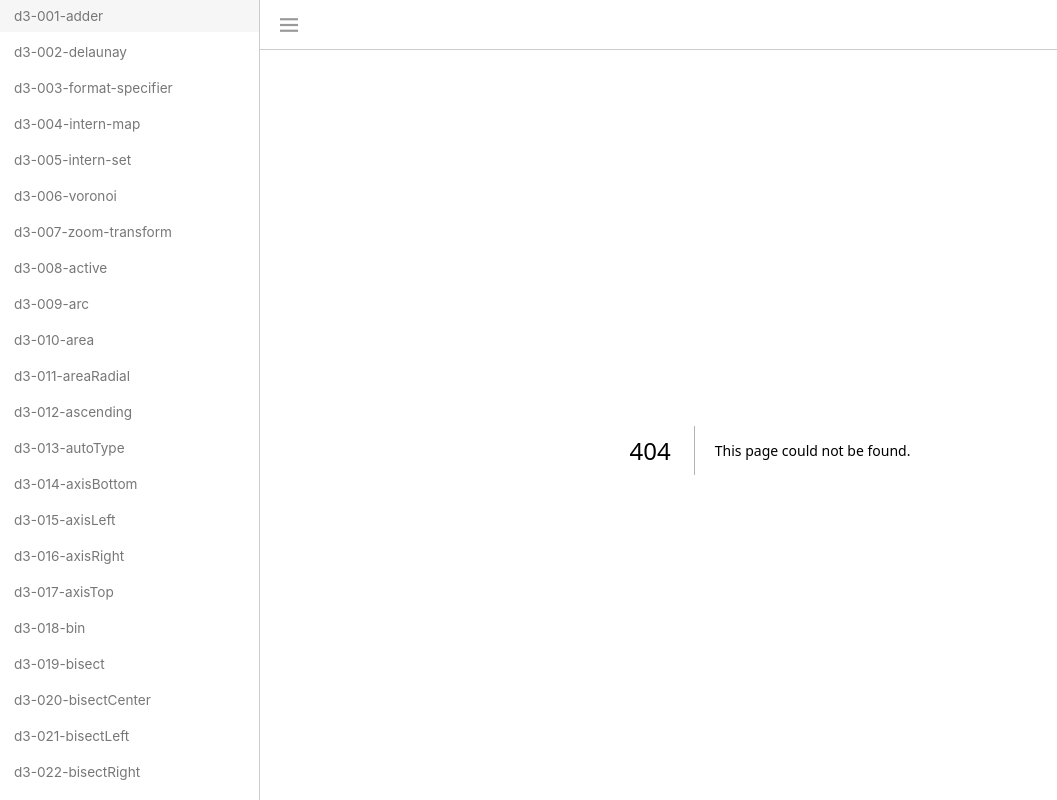
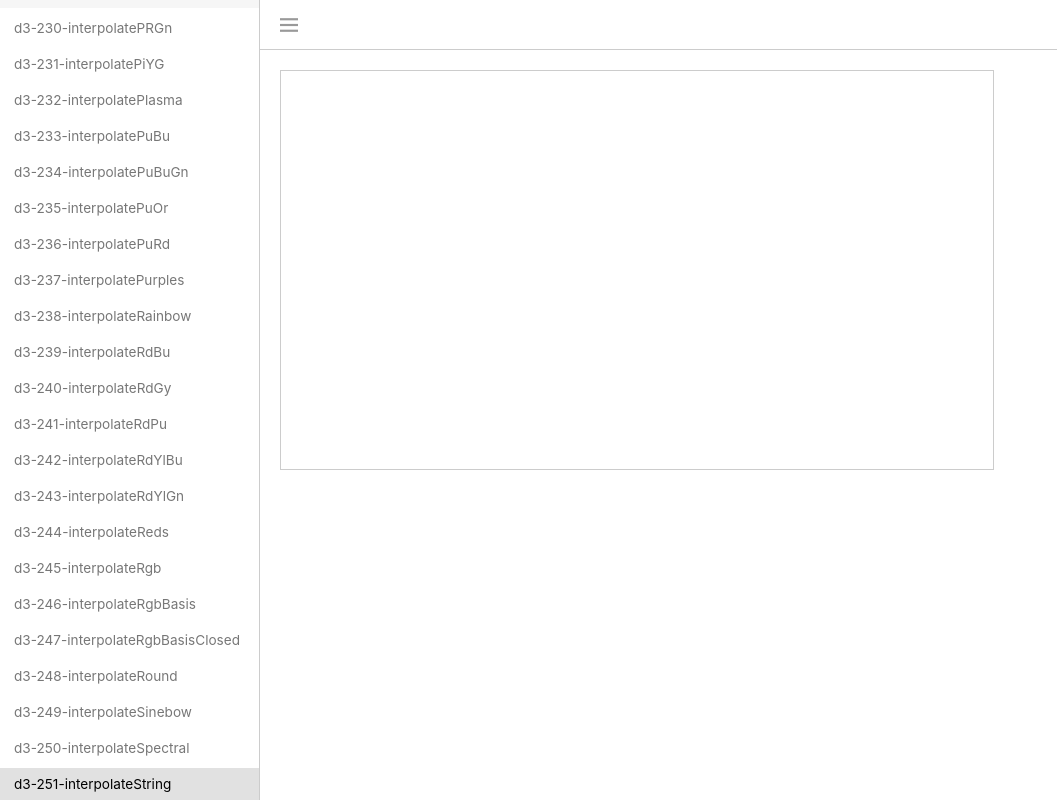
Before and after one commit to wisdomstar94/d3-research, a Next.js app: page /d3-example/d3-251-interpolateString in a window 1280 px wide. Before the commit this address had no page. Shown: the whole page, without its empty margins (0-1057 px from the left). Built offline with nearby package versions, Linux system fonts and the light colour scheme.

Commit message:
d3-251-interpolateString 페이지 작성 완료.

```diff
--- /dev/null
+++ b/src/app/d3-example/d3-251-interpolateString/page.tsx
@@ -0,0 +1,65 @@
+"use client"
+import { interpolateString } from "d3";
+import { NextPage } from "next";
+import Head from "next/head";
+import { useEffect, useRef } from "react";
+import CommonLayout from "../../../components/layouts/common-layout/common-layout.component";
+
+const Index: NextPage = () => {
+  return (
+    <>
+      <Head>
+        <title>d3-251-interpolateString</title>
+        <meta name="description" content="d3-251-interpolateString 예시 코드 페이지입니다." />
+        <link rel="icon" href="/favicon.ico" />
+      </Head>
+
+      <CommonLayout>
+        <PageContents />
+      </CommonLayout>
+    </>
+  );
+};
+
+const PageContents = () => {
+  const boxElementRef = useRef<HTMLDivElement>(null);
+
+  useEffect(() => {
+    while (boxElementRef.current?.hasChildNodes() === true) {
+      if (boxElementRef.current?.firstChild !== null) {
+        boxElementRef.current?.removeChild(boxElementRef.current?.firstChild);
+      }
+    }
+
+    /*
+      d3.interpolateString 함수는 두 문자열 사이의 보간기 함수를 반환하는 데 사용됩니다.
+      문자열 "b"의 각 숫자에 대해 함수는
+      문자열 "a"에서 숫자를 찾은 다음
+      숫자 보간기 기능을 사용하여 이러한 숫자의 보간을 반환하고
+      문자열 "b"의 나머지 부분은 템플릿으로 사용됩니다.
+    */
+
+    const s1 = "42 to 16";
+    const s2 = "500 to 10 for 20 weeks";
+
+    const interpolatoreFunc = interpolateString(s1, s2);
+
+    console.log(`interpolatoreFunc(0)`, interpolatoreFunc(0));
+    console.log(`interpolatoreFunc(0.25)`, interpolatoreFunc(0.25));
+    console.log(`interpolatoreFunc(0.7)`, interpolatoreFunc(0.7));
+    console.log(`interpolatoreFunc(1)`, interpolatoreFunc(1));
+    console.log(`interpolatoreFunc(3)`, interpolatoreFunc(3));
+    console.log(`interpolatoreFunc(5)`, interpolatoreFunc(5));
+
+  }, []);
+
+  return (
+    <>
+      <div className="box" ref={boxElementRef}>
+
+      </div>
+    </>
+  );
+};
+
+export default Index;
--- a/src/components/layouts/side-bar/side-bar.component.tsx
+++ b/src/components/layouts/side-bar/side-bar.component.tsx
@@ -265,6 +265,7 @@ const SideBar = (props: ISideBar.Props) => {
     { menuName: 'd3-248-interpolateRound', menuLink: '/d3-example/d3-248-interpolateRound' },
     { menuName: 'd3-249-interpolateSinebow', menuLink: '/d3-example/d3-249-interpolateSinebow' },
     { menuName: 'd3-250-interpolateSpectral', menuLink: '/d3-example/d3-250-interpolateSpectral' },
+    { menuName: 'd3-251-interpolateString', menuLink: '/d3-example/d3-251-interpolateString' },
   ]);
 
   useEffect(() => {
```
